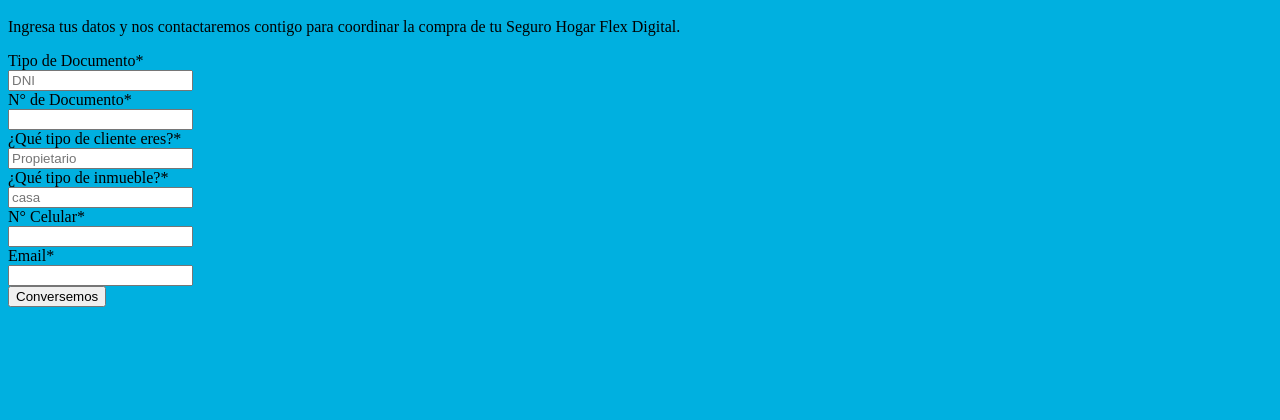
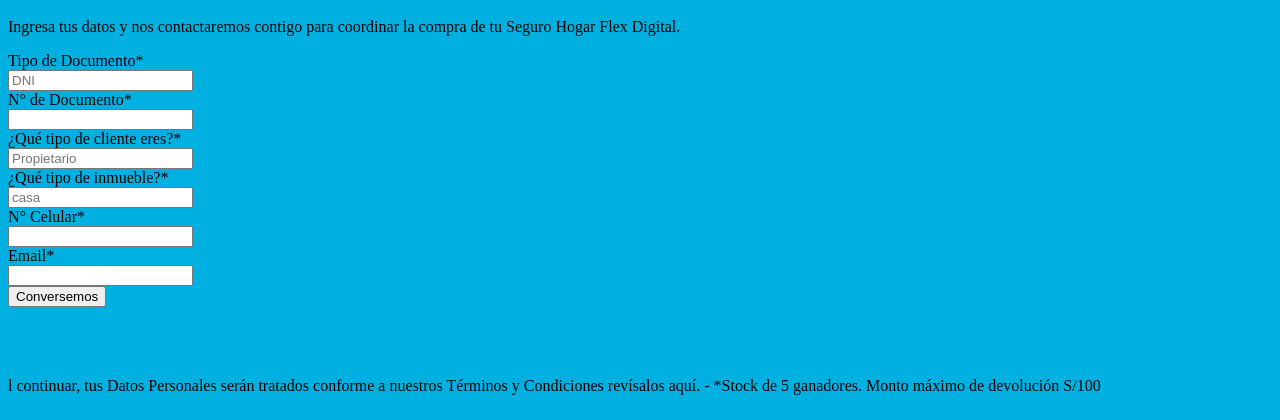
Before and after one commit to sakul972/pacifico.github.io, a plain HTML site: page index.html in a window 1280 px wide. Shown: the part 380-800 px from the top of the page. Drawn offline with Linux system fonts and the light colour scheme.

Commit message:
Update index.html
Signed-off-by: sakul072.github.io <lukruiz35@gmail.com>

```diff
--- a/index.html
+++ b/index.html
@@ -39,7 +39,8 @@
         <input type="text" id="N celular" name="" placeholder=""><br>
         <label>Email*</label><br>
         <input type="text" id="Email" name="" placeholder=""><br>
-        <input type="submit" value="Conversemos">
+        <input type="submit" value="Conversemos"><br><br><br><br>
+        <p>l continuar, tus Datos Personales serán tratados conforme a nuestros Términos y Condiciones revísalos aquí. - *Stock de 5 ganadores. Monto máximo de devolución S/100</p>
 
 
 
```
